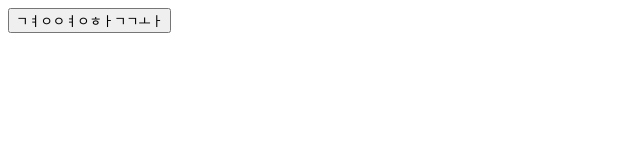
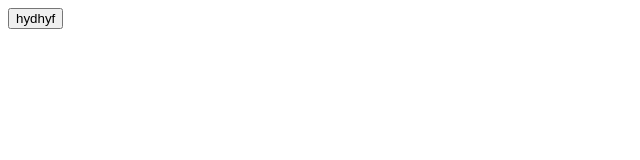
Before and after one commit to CODROWSY/codrowsy.github.io, a plain HTML site: page index.html in a window 1280 px wide. Shown: the whole page, without its empty margins (0-640 px from the left). Drawn offline with Linux system fonts and the light colour scheme.

Commit message:
Update index.html

```diff
--- a/index.html
+++ b/index.html
@@ -1,7 +1,7 @@
 <!DOCTYPE html>
 <html>
   <body>
-    <button onclick="link('https://naver.com/')">ㄱㅕㅇㅇㅕㅇㅎㅏㄱㄱㅗㅏ</button>
+    <button onclick="link('https://codrowsy.github.io/안녕.html')">hydhyf </button>
   </body>
   <script>
     function link(l) {
```
